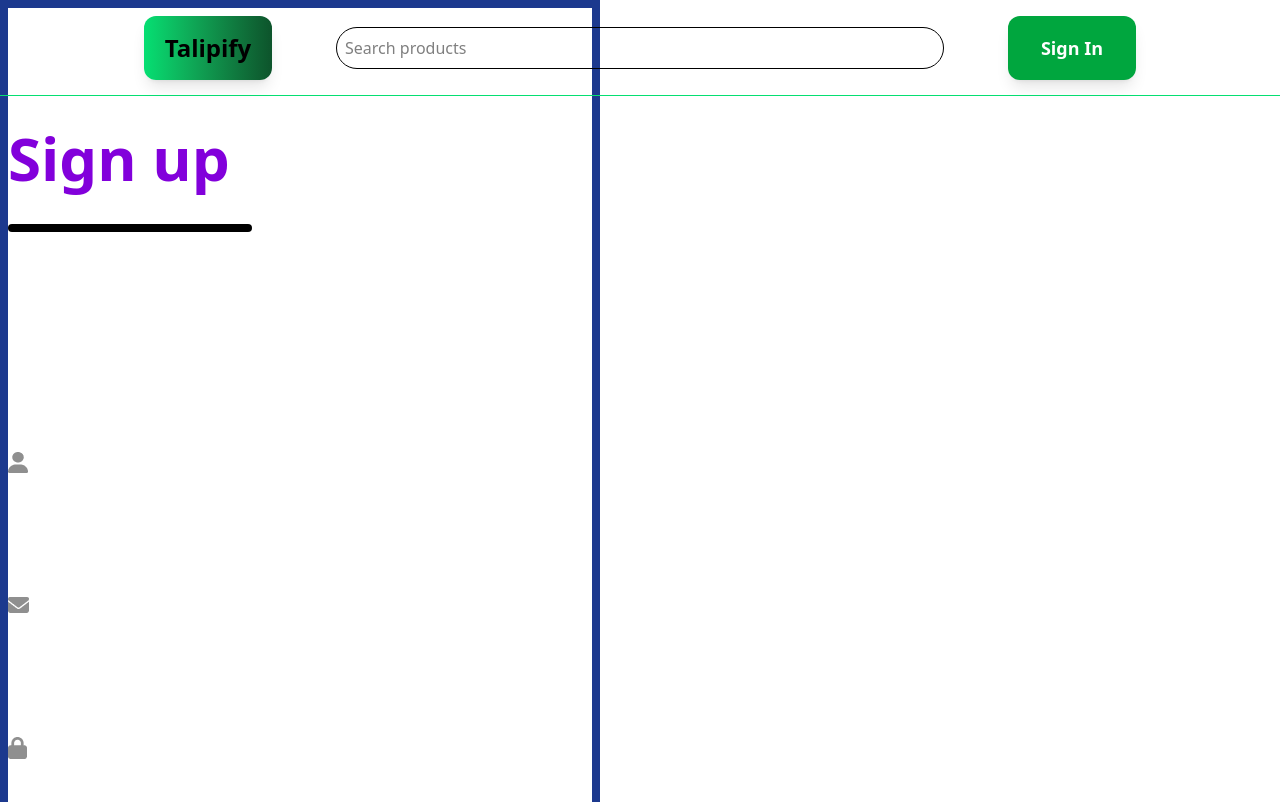
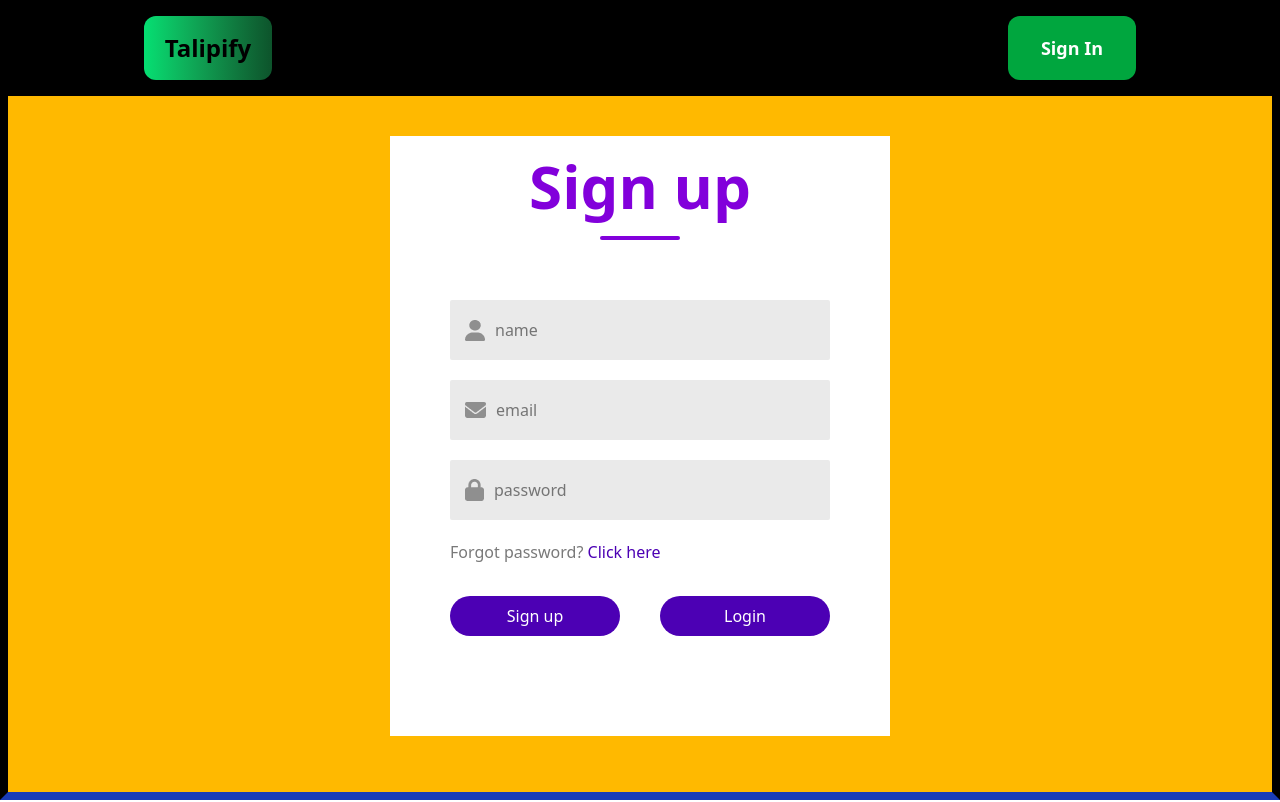
Before and after one commit to TalipTun/Ecommerce-fullstack-website, a React (Vite) app in the folder Ecommerce-website/: page /signup in a window 1280 px wide. Shown: the top 802 px of the page. Built offline with nearby package versions, Linux system fonts and the light colour scheme; no server answers.

Commit message:
created the fundemental design of the authorisation page

```diff
--- a/Ecommerce-website/src/components/Navbar.tsx
+++ b/Ecommerce-website/src/components/Navbar.tsx
@@ -3,7 +3,7 @@ import { Link } from "react-router-dom";
 function Navbar() {
     return (
       <>
-        <nav className="fixed top-0 left-0 right-0 w-full border-b border-green-400 h-24 flex flex-row items-center justify-between px-36 gap-16">
+        <nav className="fixed top-0 left-0 right-0 w-full bg-black h-24 flex flex-row items-center justify-between px-36 gap-16">
             <div>
               <Link to="/">
                 <h1 className="flex items-center justify-center bg-gradient-to-r from-green-400 to-green-900 text-gray-150
--- a/Ecommerce-website/src/css/index.css
+++ b/Ecommerce-website/src/css/index.css
@@ -1 +1,5 @@
 @import "tailwindcss";
+
+body {
+    height: 100%;
+}
--- /dev/null
+++ b/Ecommerce-website/src/css/loginSignup.css
@@ -0,0 +1,28 @@
+@import "tailwindcss";
+
+.input {
+    display: flex;
+    flex-direction: row;
+    align-items: center; /* Centers vertically */
+    background: #eaeaea;
+    padding-left: 15px;
+    height: 60px;
+    border-radius: 2px;
+}
+
+.input_text {
+    width: 100%;
+    margin-left: 10px;
+    outline: none;
+}
+
+.submit {
+    display: flex;
+    justify-content: center;
+    align-items: center;
+    color: #fff;
+    background: #4c00b4;
+    border-radius: 30px;
+    width: 200px;
+    height: 40px;
+}
--- a/Ecommerce-website/src/pages/auth/loginSignup.tsx
+++ b/Ecommerce-website/src/pages/auth/loginSignup.tsx
@@ -1,5 +1,5 @@
 import Navbar from "../../components/Navbar.tsx"
-import "./loginSignup.css"
+import "../../css/loginSignup.css"
 import user_icon from './Assets/person.png'
 import email_icon from './Assets/email.png'
 import password_icon from './Assets/password.png'
@@ -9,38 +9,39 @@ function LoginSignup() {
     return (
       <>
         <Navbar />
+          <div className="pt-32 flex justify-center border-8 border-b-blue-800 h-screen bg-amber-400">
+            <div className="flex flex-col bg-white w-125 pl-15 pr-15 pt-5 pb-5 h-150">
 
-        <div className="flex flex-col bg-white pb-30 border-blue-900 border-8 w-150">
-
-          <div className="flex flex-col justify-center gap-9 w-100% mt-30">
+              <div className="flex flex-col justify-center items-center gap-5 w-100%">
                 <div className="text-purple-700 text-6xl font-bold">Sign up</div>
-            <div className="w-61 h-2 bg-black rounded-[9px]"></div>
+                <div className="w-20 h-1 bg-purple-700 rounded-[9px]"></div>
               </div>
 
-          <div className="mt-55 flex flex-col gap-25">
+              <div className="mt-15 flex flex-col gap-5">
 
                 <div className="input">
                   <img src={user_icon} alt="" />
-              <input type="text" />
+                  <input type="text" className="input_text" placeholder="name"/>
                 </div>
 
                 <div className="input">
                   <img src={email_icon} alt="" />
-              <input type="email" />
+                  <input type="email" className="input_text" placeholder="email"/>
                 </div>
 
                 <div className="input">
                   <img src={password_icon} alt="" />
-              <input type="password" />
+                  <input type="password" className="input_text" placeholder="password"/>
                 </div>
 
-            <div className="forgot-password">
-              Forgot password? <span>Click here</span>
+                <div className="text-[#797979]">
+                  Forgot password? <span className="text-[#4c00b4] cursor-pointer">Click here</span>
                 </div>
 
-            <div className="submit-container">
+                <div className="flex flex-row gap-10 justify-center items-center mt-3">
                   <div className="submit">Sign up</div>
                   <div className="submit">Login</div>
+                </div>
               </div>
             </div>
           </div>
--- a/Ecommerce-website/src/pages/home.tsx
+++ b/Ecommerce-website/src/pages/home.tsx
@@ -1,10 +1,13 @@
 import Navbar from "../components/Navbar"
+import "../css/home.css"
 
 function Home() {
     return (
       <>
         <Navbar />
-        <h1 className="text-center text-6xl font-bold">Welcome to Talipify!</h1>
+        <div className="pt-32 bg-amber-400 h-screen">
+          <h1 className="text-center text-6xl font-bold">Welcome to Talipify!</h1>
+        </div>
       </>
     )
   }
```
Also changed, not shown: Ecommerce-website/src/css/home.css (renamed from Ecommerce-website/src/pages/auth/loginSignup.css). Lines whose indentation alone changed are shown as unchanged.
